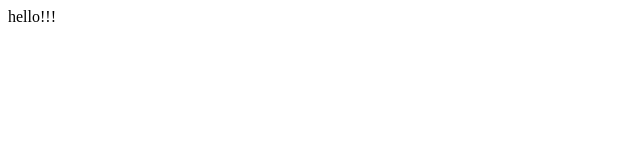
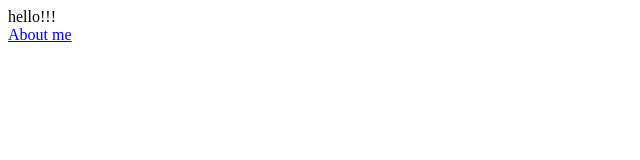
Before and after one commit to anayavolapats/testpublish, a plain HTML site: page index.html in a window 1280 px wide. Shown: the full height of the page, 0-640 px from the left. Drawn offline with Linux system fonts and the light colour scheme.

Commit message:
Update index.html

```diff
--- a/index.html
+++ b/index.html
@@ -7,5 +7,6 @@
 
     <body>
         hello!!!
+        <div id="button"><a href="about_me.html">About me</a></div>
     </body>
 </html>
```
